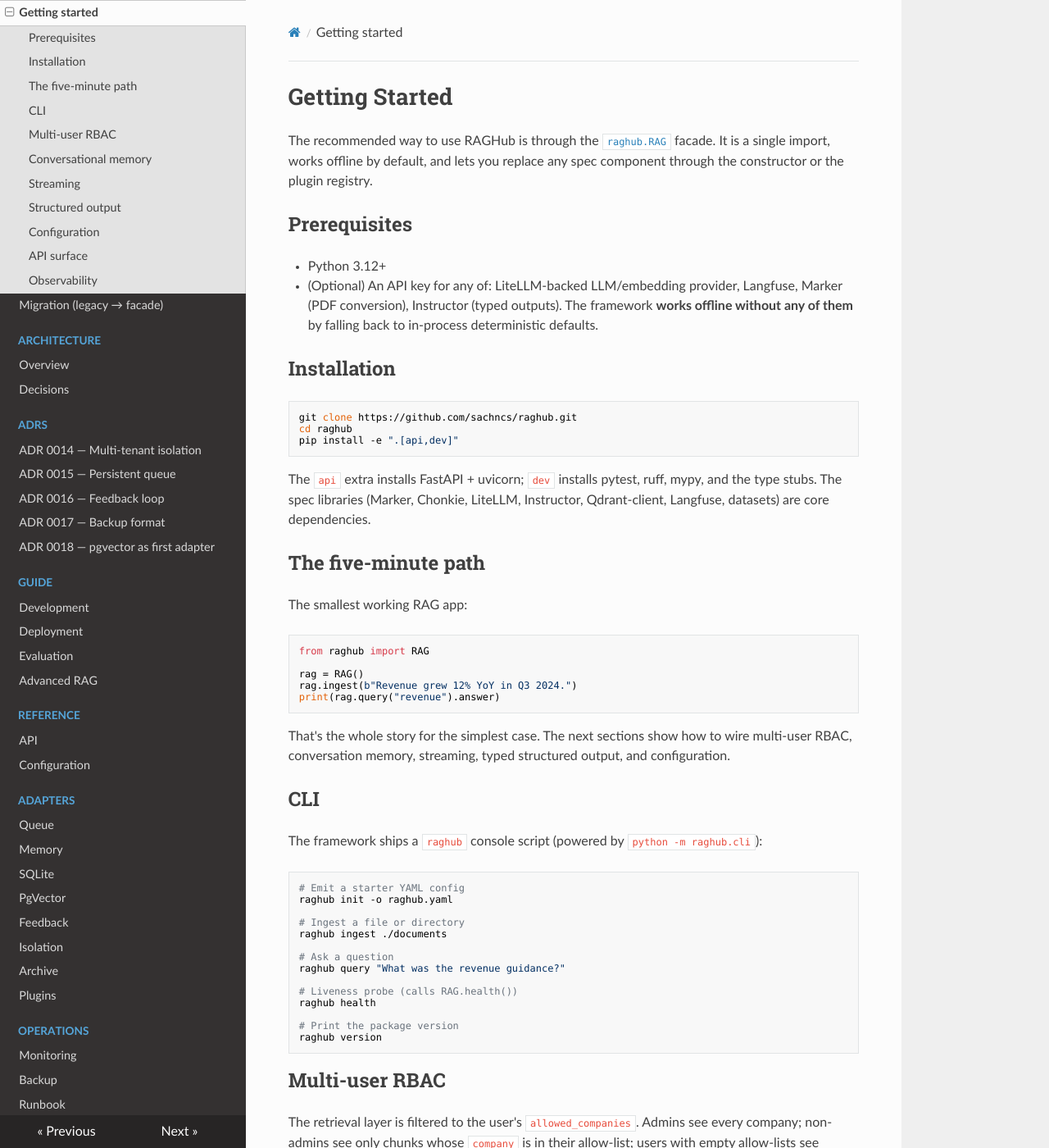
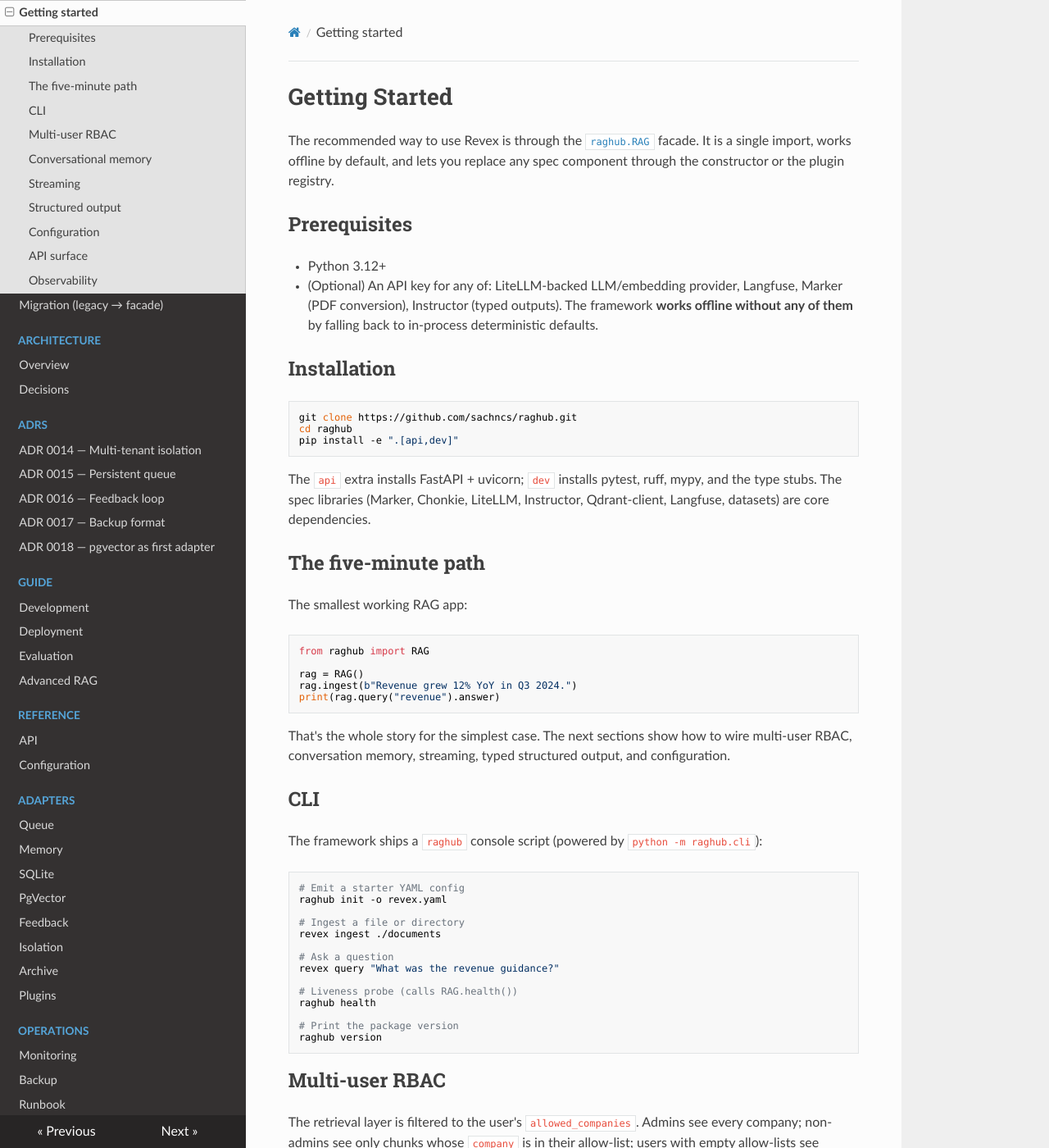
Before and after one commit to sachncs/raghub, an MkDocs documentation site: the page built from docs/guide/getting-started.md, in a window 1280 px wide and 1400 px high. Shown: the whole window at 82% size. Built offline with MkDocs 1.6.1, drawn with Linux system fonts in a browser that asks for light colours; nearby versions of some CDN libraries; some of the changed text lies outside the part shown.

Commit message:
docs(rebrand): rename references in getting-started.md

````diff
--- a/docs/guide/getting-started.md
+++ b/docs/guide/getting-started.md
@@ -1,6 +1,6 @@
 # Getting Started
 
-The recommended way to use RAGHub is through the
+The recommended way to use Revex is through the
 [`raghub.RAG`](https://github.com/sachncs/raghub) facade. It is a single import,
 works offline by default, and lets you replace any spec component
 through the constructor or the plugin registry.
@@ -49,13 +49,13 @@
 
 ```bash
 # Emit a starter YAML config
-raghub init -o raghub.yaml
+raghub init -o revex.yaml
 
 # Ingest a file or directory
-raghub ingest ./documents
+revex ingest ./documents
 
 # Ask a question
-raghub query "What was the revenue guidance?"
+revex query "What was the revenue guidance?"
 
 # Liveness probe (calls RAG.health())
 raghub health
@@ -190,7 +190,7 @@
 from raghub import RAG
 
 # From a YAML/TOML profile
-rag = RAG.from_config("raghub.yaml")
+rag = RAG.from_config("revex.yaml")
 
 # Programmatically with overrides
 from raghub.config.settings import load_settings
````
